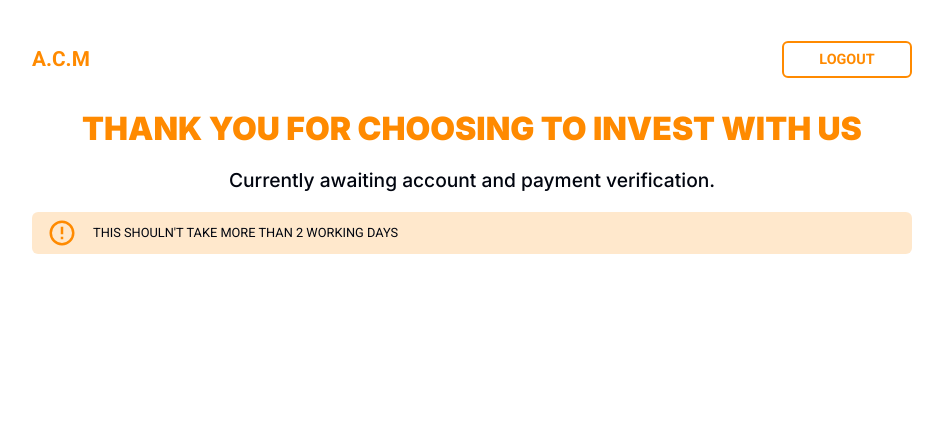
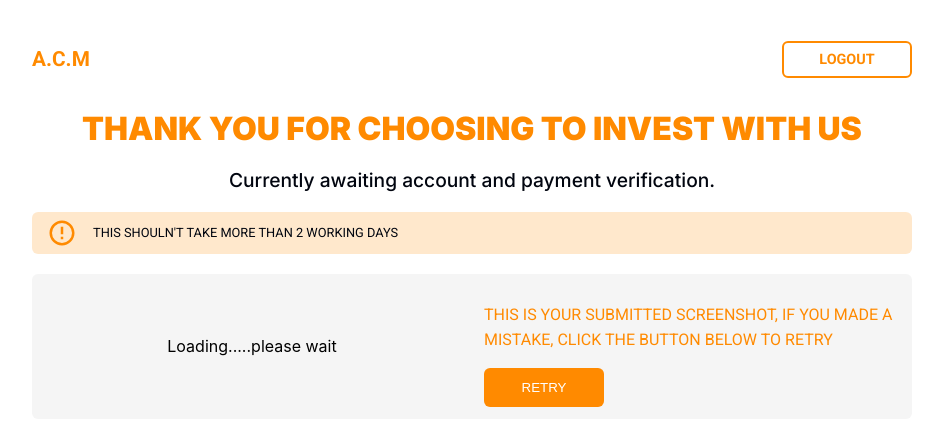
Before and after one commit to DrRichadams/alrican_token_project, a React (Create React App) app: page /verify4 in a window 1280 px wide. Shown: the top 446 px of the page, without its empty margins (168-1111 px from the left). Built offline with nearby package versions, Linux system fonts and the light colour scheme; no server answers; the database is empty.

Commit message:
Periodic commit

```diff
--- a/src/App.js
+++ b/src/App.js
@@ -45,6 +45,7 @@ import DashboardRerouter from './DashboardAdmin/comps/DashboardRerouter';
 import PotentiallyPaidAccounts from './DashboardAdmin/comps/PotentiallyPaidAccounts';
 import UnpaidAccounts from './DashboardAdmin/comps/UnpaidAccounts';
 import AllAccounts from './DashboardAdmin/comps/AllAccounts';
+import VerifySingleUser from './DashboardAdmin/comps/VerifySingleUser';
 import PendingRequests from "./DashboardAdmin/comps/PendingRequests";
 import ApprovedRequests from "./DashboardAdmin/comps/ApprovedRequests";
 import RejectedRequests from './DashboardAdmin/comps/RejectedRequests';
@@ -98,6 +99,7 @@ function App() {
                 <Route path="potentially_paid" element={<PotentiallyPaidAccounts />} />
                 <Route path="unpaid_accounts" element={<UnpaidAccounts />} />
                 <Route path="all_accounts" element={<AllAccounts />} />
+                <Route path="verify_single" element={<VerifySingleUser />} />
               </Route>
               <Route path="withdraw_requests" element={<WithdrawRequests />}>
                 <Route path="" element={<AdminRouter routeto="pending_requests" />} />
--- a/src/DashboardAdmin/comps/PotentiallyPaidAccounts.js
+++ b/src/DashboardAdmin/comps/PotentiallyPaidAccounts.js
@@ -1,15 +1,45 @@
-import React from 'react';
+import React, {useEffect, useState} from 'react';
 import styled from 'styled-components';
+import { useNavigate } from "react-router-dom";
+import { db } from '../../firebase/config';
+import { collection, query, where, onSnapshot } from "firebase/firestore";
 import { colors } from '../../constants/colors';
-import { USERS } from '../../constants/DATA';
+// import { USERS } from '../../constants/DATA';
 import UserBox from '../features/UserBox';
 
 const PotentiallyPaidAccounts = () => {
-  const potentialUsers = USERS.filter(item=>item.hasDocs)
+  const [my_users, set_my_users] = useState(null);
+  const navigate = useNavigate();
+
+  const handleVerify = (id) => {
+    navigate("/admin_dash/verify_users/verify_single", {state: id})
+  }
+
+  useEffect(() => {
+    const q = query(collection(db, "users"), where("isVerified", "==", false));
+    const unsubscribe = onSnapshot(q, (querySnapshot) => {
+      const users = [];
+      querySnapshot.forEach((doc) => {
+          users.push(doc.data());
+      });
+      set_my_users(users);
+    });
+
+    return () => {
+      unsubscribe();
+  }
+  }, [])
+
+  useEffect(() => {
+    console.log("The users ", my_users)
+  }, [my_users])
+
+
+  // const potentialUsers = USERS.filter(item=>item.hasDocs)
   return (
     <>
-      {potentialUsers.map(item=>(
-        <UserBox name={item.name} email={item.email} btnTitle="Verify" onClick={() => {}} />
+      {my_users && my_users.map(item=>(
+        <UserBox name={item.names} email={item.email} btnTitle="Verify" onClick={() => {handleVerify(item.id)}} key={item.id} />
       ))}
     </>
   )
--- /dev/null
+++ b/src/DashboardAdmin/comps/VerifySingleUser.js
@@ -0,0 +1,15 @@
+import React from 'react';
+import styled from 'styled-components';
+import { useLocation } from "react-router-dom";
+import { colors } from '../../constants/colors';
+
+const VerifySingleUser = () => {
+    const location = useLocation();
+  return (
+    <div>
+        Verifying use {location.state}
+    </div>
+  )
+}
+
+export default VerifySingleUser
--- a/src/DashboardAdmin/features/PageTitles.js
+++ b/src/DashboardAdmin/features/PageTitles.js
@@ -1,11 +1,13 @@
 import React from 'react';
 import styled from 'styled-components';
+import { UserAuth } from '../../contexts/AuthContext';
 import { colors } from '../../constants/colors';
 
-const PageTitles = ({name, location}) => {
+const PageTitles = ({location}) => {
+    const {userdata} = UserAuth();
   return (
     <TitlesContainer>
-        <Greeting>Hi <Name>{name}</Name></Greeting>
+        <Greeting>Hi <Name>{userdata && userdata.names}</Name></Greeting>
         <WhereYouAre>{location}</WhereYouAre>
     </TitlesContainer>
   )
--- a/src/DashboardAdmin/pages/VerifyUsers.js
+++ b/src/DashboardAdmin/pages/VerifyUsers.js
@@ -6,13 +6,15 @@ import PageTitles from '../features/PageTitles';
 import PageMenus from '../features/PageMenus';
 import MenuBtn from '../features/MenuBtn';
 import { USERS } from '../../constants/DATA';
+import { UserAuth } from '../../contexts/AuthContext';
 
 const VerifyUsers = () => {
+  const {userdata} = UserAuth();
   const navigate = useNavigate();
   const location = useLocation();
   return (
     <VerifyContainer>
-      <PageTitles name="Richard" location="Approve new users" />
+      <PageTitles location="Approve new users" />
       <PageMenus place="verify" />
       <OutletContainer>
           <Outlet />
--- a/src/firebase/config.js
+++ b/src/firebase/config.js
@@ -2,6 +2,7 @@
 import { initializeApp } from "firebase/app";
 import { getAuth } from "firebase/auth";
 import { getFirestore } from "firebase/firestore";
+import { getStorage } from "firebase/storage";
 // TODO: Add SDKs for Firebase products that you want to use
 // https://firebase.google.com/docs/web/setup#available-libraries
 
@@ -19,4 +20,5 @@ const firebaseConfig = {
 const app = initializeApp(firebaseConfig);
 export const auth = getAuth(app);
 export const db = getFirestore(app);
+export const storage = getStorage(app);
 export default app;
--- a/src/pages/Verify_3_proof.js
+++ b/src/pages/Verify_3_proof.js
@@ -1,4 +1,5 @@
-import React from 'react';
+import React, { useState } from 'react';
+import { useNavigate } from "react-router-dom";
 import { SectionContainer } from '../features/SectionContainer';
 import MinMenuBar from '../features/MinMenuBar';
 import { VerTitle, VerMessage1, MessageContainer } from '../features/VerifyStyledComponents';
@@ -6,8 +7,36 @@ import styled from 'styled-components';
 import { WarningBox, WarningText } from '../features/VerifyStyledComponents';
 import {RiErrorWarningLine} from "react-icons/ri";
 import { colors } from '../constants/colors';
+import { storage } from '../firebase/config';
+import { ref, uploadBytes } from "firebase/storage";
+import { UserAuth } from '../contexts/AuthContext';
 
 const Verify_3_proof = () => {
+  const navigate = useNavigate();
+
+  const {userdata, addImgUrlFirebase} = UserAuth();
+  const [imageUpload, setImageUpload] = useState(null)
+  const [imgType, setimgType] = useState(null)
+
+  const uploadProof = () => {
+      if(!imageUpload) return
+      // alert("Uploading")
+      // console.log(imageUpload)
+      const imageRef = ref(storage, `proofs/${userdata.id}.${imgType}`);
+      uploadBytes(imageRef, imageUpload).then((data) => {
+        alert("Proof submitted successfully");
+        addImgUrlFirebase(userdata.id, "proofs", data.metadata.name)
+        navigate("/verify4")
+      })
+      console.log("userdata", userdata)
+  }
+
+  const handleFileChange = (e) => {
+    console.log("The file data",e.target.files[0].name.split('.')[1]);
+    setimgType(e.target.files[0].name.split('.')[1])
+    setImageUpload(e.target.files[0])
+  }
+
   return (
     <SectionContainer>
       <MinMenuBar />
@@ -21,10 +50,10 @@ const Verify_3_proof = () => {
             </WarningBox>
             <div className="select">
               <p>Select your screenshot from your computer storage</p>
-              <input type="file" />
+              <input type="file" onChange={(e) => handleFileChange(e)} />
             </div>
         </MessageContainer>
-        <SubmitProofBtn>Submit proof of payment</SubmitProofBtn>
+        <SubmitProofBtn onClick={uploadProof}>Submit proof of payment</SubmitProofBtn>
       </CustomeContainer>
     </SectionContainer>
   )
--- a/src/pages/Verify_4_thanks.js
+++ b/src/pages/Verify_4_thanks.js
@@ -1,4 +1,5 @@
-import React from 'react';
+import React, { useEffect, useState } from 'react';
+import { useNavigate } from "react-router-dom";
 import { SectionContainer } from '../features/SectionContainer';
 import MinMenuBar from '../features/MinMenuBar';
 import { VerTitle, VerMessage1, MessageContainer } from '../features/VerifyStyledComponents';
@@ -6,8 +7,49 @@ import { WarningBox, WarningText } from '../features/VerifyStyledComponents';
 import { RiErrorWarningLine } from "react-icons/ri";
 import { colors } from '../constants/colors';
 import styled from 'styled-components';
+import { storage, db } from '../firebase/config';
+import { doc, getDoc } from "firebase/firestore";
+import { ref, getDownloadURL } from "firebase/storage";
+import { UserAuth } from '../contexts/AuthContext';
+
+const getProofImg = async (id) => {
+  const docRef = doc(db, "proofs", id);
+  const docSnap = await getDoc(docRef);
+
+  try {
+      const data = docSnap.data();
+      console.log(data)
+      return data
+  } catch (error) {console.log("My error", error)}
+}
+
+const ImageRender = ({imgName}) => {
+  const [my_img, setMy_img] = useState(null)
+  const imgRef = ref(storage, `proofs/${imgName}`);
+  getDownloadURL(imgRef)
+  .then((url) => {
+    setMy_img(url)
+    console.log("Possible url ", url)
+  })
+  return<Image src={my_img} alt="" />
+}
 
 const Verify_4_thanks = () => {
+  const {user} = UserAuth();
+  const navigate = useNavigate();
+
+  const [imageName, setImageName] = useState(null)
+
+
+  useEffect(() => {
+   try{
+    getProofImg(user?.uid).then((data) => {
+      console.log("My img URL", data)
+      setImageName(data.img_name)
+     })
+   } catch(e) {console.log(e)}
+  }, [user])
+
   return (
     <SectionContainer>
       <MinMenuBar />
@@ -21,10 +63,66 @@ const Verify_4_thanks = () => {
         <RiErrorWarningLine size={30} color={colors.accent} />
         <WarningText>This shouln't take more than 2 working days</WarningText>
       </WarningBox>
+      <ProofBox>
+        <ImageBox>
+          {imageName && <ImageRender imgName={imageName} />}
+          {!imageName && <Waiting>Loading.....please wait</Waiting>}
+        </ImageBox>
+        <RetrielBox>
+          <TextBox>This is your submitted screenshot, if you made a mistake, click the button below to retry</TextBox>
+          <RetryBtn onClick={() => navigate("/verify3")}>Retry</RetryBtn>
+        </RetrielBox>
+      </ProofBox>
     </SectionContainer>
   )
 }
 
+
+export const Waiting = styled.p`
+  margin: 0;
+`;
+export const ImageBox = styled.div`
+    display: flex;
+    flex-direction: column;
+    justify-content: center;
+    align-items: center;
+`;
+export const RetrielBox = styled.div`
+    box-sizing: border-box;
+    padding: 12px;
+`;
+export const TextBox = styled.p`
+  font-family: Roboto, sans-serif;
+  color: ${colors.accent};
+  text-transform: uppercase;
+  line-height: 25px;
+`;
+export const RetryBtn = styled.button`
+    padding: 12px;
+    width: 120px;
+    background-color: ${colors.accent};
+    color: #fff;
+    border: none;
+    border-radius: 6px;
+    text-transform: uppercase;
+    cursor: pointer;
+    transition: all .25s ease-in-out;
+    :hover {
+      background-color: #01050f;
+      color: ${colors.accent};
+    }
+`;
+
+export const ProofBox = styled.div`
+    background-color: #f5f5f5;
+    border-radius: 6px;
+    display: grid;
+    grid-template-columns: 1fr 1fr;
+    margin-top: 20px;
+`;
+export const Image = styled.img`
+    width: 100%;
+`;
 export const Margins = styled.div`
     margin: 20px 0;
 `;
```
Also changed, not shown: src/contexts/AuthContext.js (+27 -2 lines).
